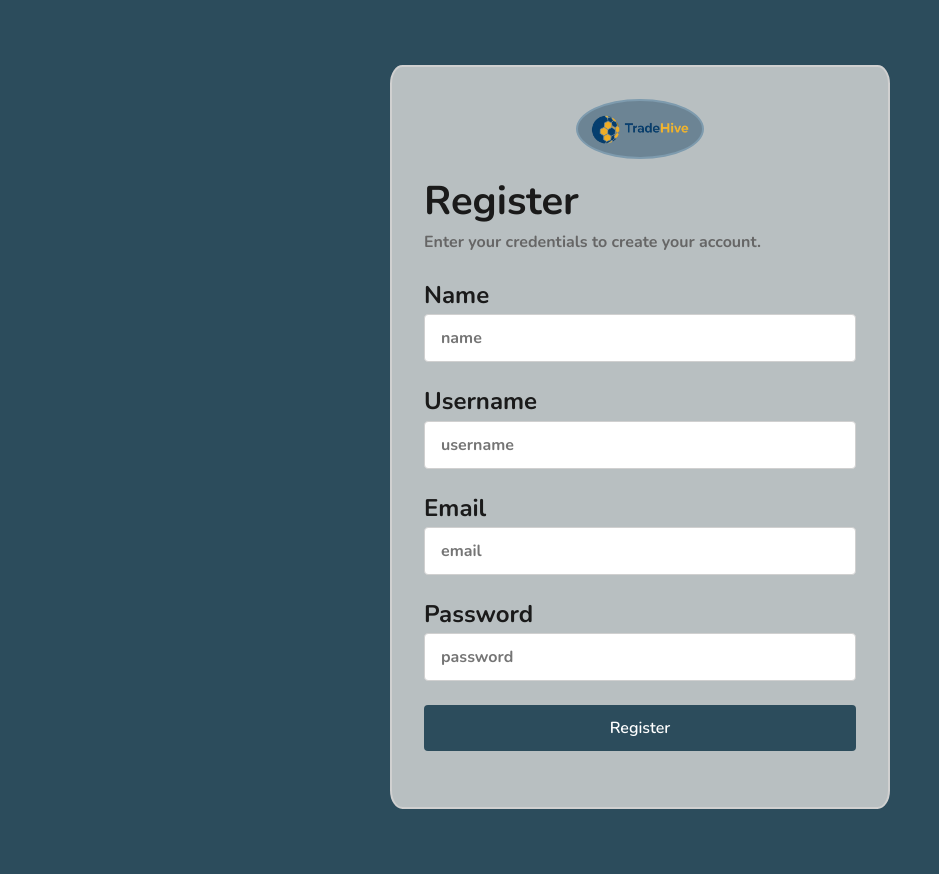
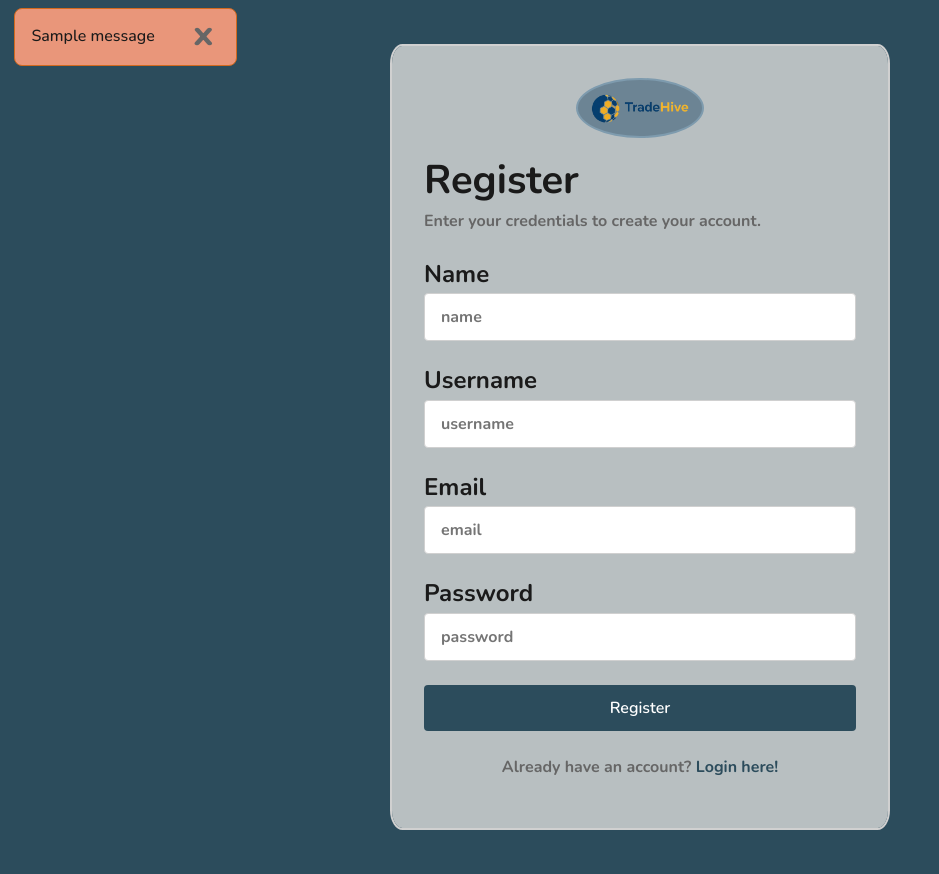
Before and after one commit to Mbrenneman0/cset155cset180final, a Flask app: page /authenticate/register in a window 1280 px wide. Shown: the whole page, without its empty margins (0-939 px from the left). Run offline with Flask 3, Linux system fonts and the light colour scheme; one stand-in notice (Sample message) is shown.

Commit message:
created alerts to work across any file

```diff
--- a/Blueprints/auth/routes.py
+++ b/Blueprints/auth/routes.py
@@ -4,10 +4,10 @@ auth_bp = Blueprint('authenticate', __name__, url_prefix='/authenticate')
 
 @auth_bp.route('/login/username', methods=['GET','POST'])
 def login_username():
+    inputs = ['Username','Password']
     if request.method == 'POST':
         return
     else:
-        inputs = ['Username','Password']
         return render_template('base_auth.html', title='Login', inputs=inputs, log_type='Sign in with email instead? Click here!')
 
 @auth_bp.route('/login/email', methods=['GET','POST'])
--- a/Static/style/auth.css
+++ b/Static/style/auth.css
@@ -37,6 +37,9 @@ h1, h3{
 input, p{
     margin-bottom: 1.5rem;
 }
+.access_route{
+    text-align: center;
+}
 ::-webkit-scrollbar {
     width: 10px;
 }
--- /dev/null
+++ b/Templates/alert.html
@@ -0,0 +1,71 @@
+<div id="alert">
+    {% with messages = get_flashed_messages(with_categories=true) %}
+        {% if messages %}
+            {% for category, message in messages %}
+                <div class="alert alert-{{ 'danger' if category == 'error' else 'success' }} alert-dismissible fade show" role="alert">
+                    {{ message }}
+                    <button type="button" class="btn-close" data-bs-dismiss="alert" aria-label="Close">X</button>
+                </div>
+            {% endfor %}
+        {% endif %}
+    {% endwith %}
+</div>
+
+<style>
+    #alert{
+        display: flex;
+        flex-direction: column;
+        position: absolute;
+        width: fit-content;
+        height: 3rem;
+        padding: 0.5rem 0.9rem;
+        left: 0;
+        top: 0;
+    }
+    .alert{
+        display: flex;
+        align-items: center;
+        justify-content: space-between;
+        background-color: darksalmon;
+        border: 1px chocolate solid;
+        border-radius: 0.5rem;
+        color: var(--text-dark);
+        font-weight: 500;
+        padding: 0.5rem 1rem;
+        margin-bottom: 1rem;
+    }
+    .btn-close{
+        background-color: transparent;
+        width: fit-content;
+        height: fit-content;
+        padding: 0.25rem 0.5rem;
+        margin-left: 2rem;
+        color: var(--text-muted);
+        font-size: 1.5rem;
+        font-weight: 900;
+        transform: scaleX(1.2);
+    }
+    .btn-close:hover{
+        background-color: rgba(222, 184, 135, 0.3);
+    }
+</style>
+
+<script>
+    document.addEventListener('DOMContentLoaded', function() {
+        const dismissButtons = document.querySelectorAll('[data-bs-dismiss="alert"]')
+
+        dismissButtons.forEach(button => {
+            button.addEventListener('click', function() {
+                const alert = this.closest('.alert')
+                if (alert) {
+                    alert.style.transition = 'opacity 0.3s ease-out'
+                    alert.style.opacity = '0'
+
+                    setTimeout(() => {
+                        alert.remove()
+                    }, 300)
+                }
+            })
+        })
+    })
+</script>
--- a/Templates/base_auth.html
+++ b/Templates/base_auth.html
@@ -8,7 +8,9 @@
     <title>Document</title>
 </head>
 <body class="auth_bg flex-cont">
-    <form action="" method="POST">
+    {% include 'alert.html' %}
+
+    <form action="{{ url_for(request.endpoint) }}" method="POST">
         <img src="{{ url_for('static', filename='images/TradeHive_Logo.png') }}">
         <h1>{{ title }}</h1>
         {% if log_type is defined %}
@@ -16,14 +18,21 @@
         {% else %}
             <p>Enter your credentials to create your account.</p>
         {% endif %}
+
         {% for input in inputs %}
             <h3>{{ input }}</h3>
             <input type="text" name="{{ input|lower }}" placeholder='{{ input|lower }}' class="input_fields" required>
         {% endfor %}
+
         {% if log_type is defined %}
             <a href="{{ url_for('authenticate.login_username') if 'username' in log_type.lower() else url_for('authenticate.login_email') }}">{{ log_type }}</a>
         {% endif %}
         <input type="submit" value="{{ 'Login' if log_type is defined else 'Register' }}">
+        {% if title == 'Login' %}
+            <p class="access_route">Don't have an account? <a href="{{ url_for('authenticate.register') }}">Register here!</a></p>
+        {% else %}
+            <p class="access_route">Already have an account? <a href="{{ url_for('authenticate.login_username') }}">Login here!</a></p>
+        {% endif %}
     </form>
 
 
```
Also changed, not shown: Services/auth_service.py (+8 -0 lines).
